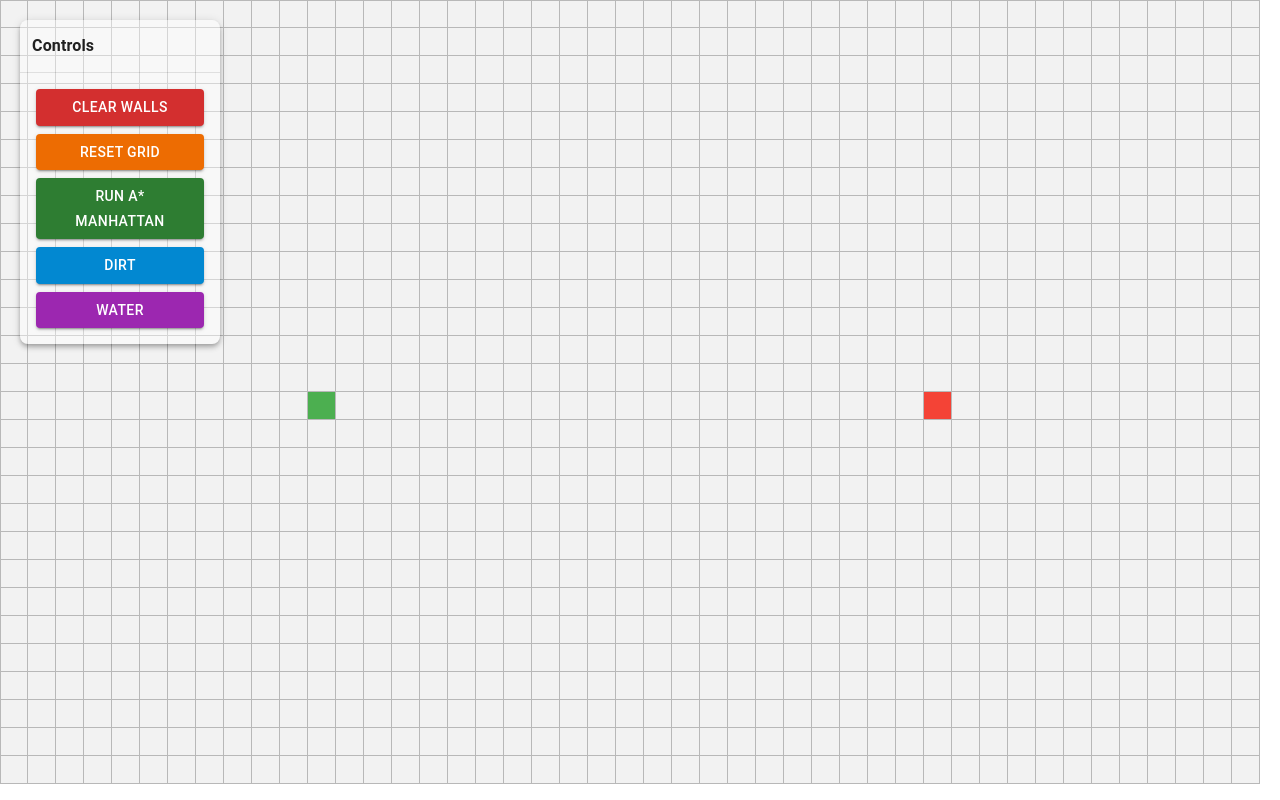
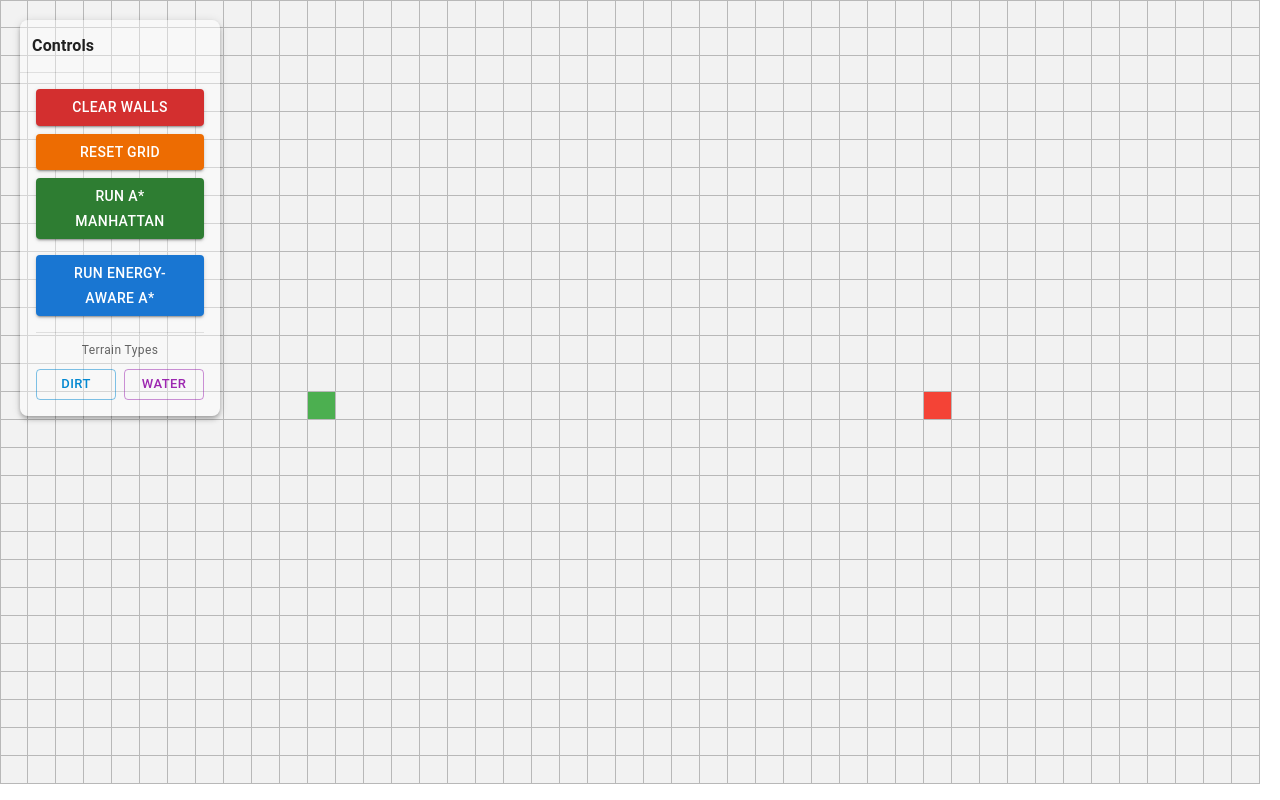
Before and after one commit to ruicchi/energy-aware-astar, a React (Vite) app: page / in a window 1280 px wide. Built offline with nearby package versions, Linux system fonts and the light colour scheme; some icons are missing.

Commit message:
feat: add Energy-Aware A* button to FloatingMenu

```diff
--- a/src/game/FloatingMenu.tsx
+++ b/src/game/FloatingMenu.tsx
@@ -6,12 +6,13 @@ import ExpandLessIcon from '@mui/icons-material/ExpandLess';
 type FloatingMenuProps = {
   onClearWalls: () => void;
   onVisualizeAStar: () => void;
+  onVisualizeEnergyAwareAStar: () => void;
   onReset:() => void;
   onSelectDirt?: () => void;
   onSelectWater?: () => void;
 };
 
-export const FloatingMenu = ({ onClearWalls, onVisualizeAStar, onReset, onSelectDirt, onSelectWater }: FloatingMenuProps) => {
+export const FloatingMenu = ({ onClearWalls, onVisualizeAStar, onVisualizeEnergyAwareAStar, onReset, onSelectDirt, onSelectWater }: FloatingMenuProps) => {
   const [position, setPosition] = useState({ x: 20, y: 20 });
   const [isDragging, setIsDragging] = useState(false);
 
@@ -123,7 +124,24 @@ export const FloatingMenu = ({ onClearWalls, onVisualizeAStar, onReset, onSelect
 
           <Button
             variant="contained"
+            color="primary"
+            fullWidth
+            onPointerDown={(e) => e.stopPropagation()}
+            onClick={onVisualizeEnergyAwareAStar}
+            sx={{ mt: 1 }}
+          >
+            Run Energy-Aware A*
+          </Button>
+
+          <Box sx={{ mt: 1, borderTop: '1px solid rgba(0,0,0,0.1)', pt: 1 }}>
+            <Typography variant="caption" color="textSecondary" sx={{ mb: 1, display: 'block' }}>
+              Terrain Types
+            </Typography>
+            <Box sx={{ display: 'flex', gap: 1 }}>
+              <Button
+                variant="outlined"
                 color="info"
+                size="small"
                 fullWidth
                 onPointerDown={(e) => e.stopPropagation()}
                 onClick={onSelectDirt}
@@ -132,16 +150,17 @@ export const FloatingMenu = ({ onClearWalls, onVisualizeAStar, onReset, onSelect
               </Button>
 
               <Button
-            variant="contained"
+                variant="outlined"
                 color="secondary"
+                size="small"
                 fullWidth
                 onPointerDown={(e) => e.stopPropagation()}
                 onClick={onSelectWater}
               >
                 Water
               </Button>
-
-          {/* More Button should be placed here */}
+            </Box>
+          </Box>
 
         </Box>
       </Collapse>
```
Lines whose indentation alone changed are shown as unchanged.
